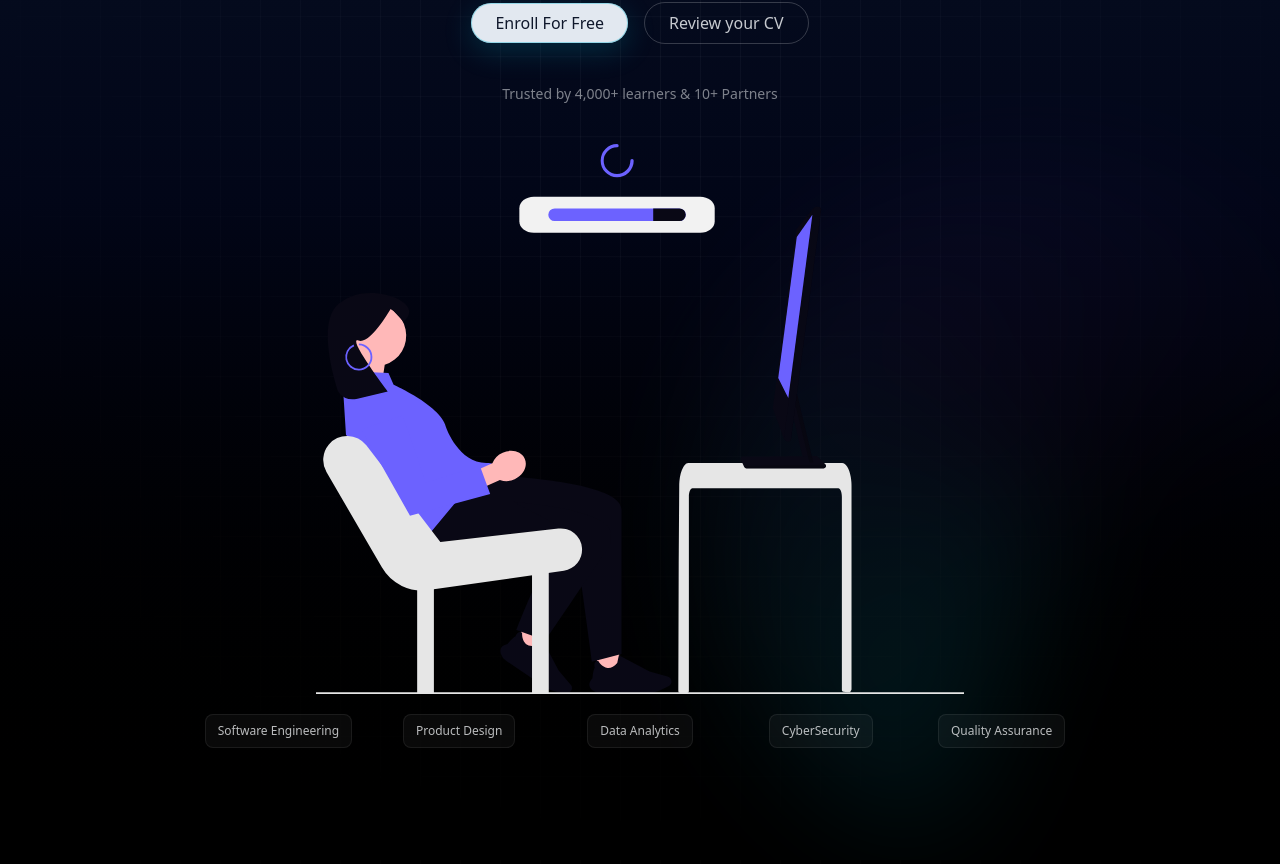
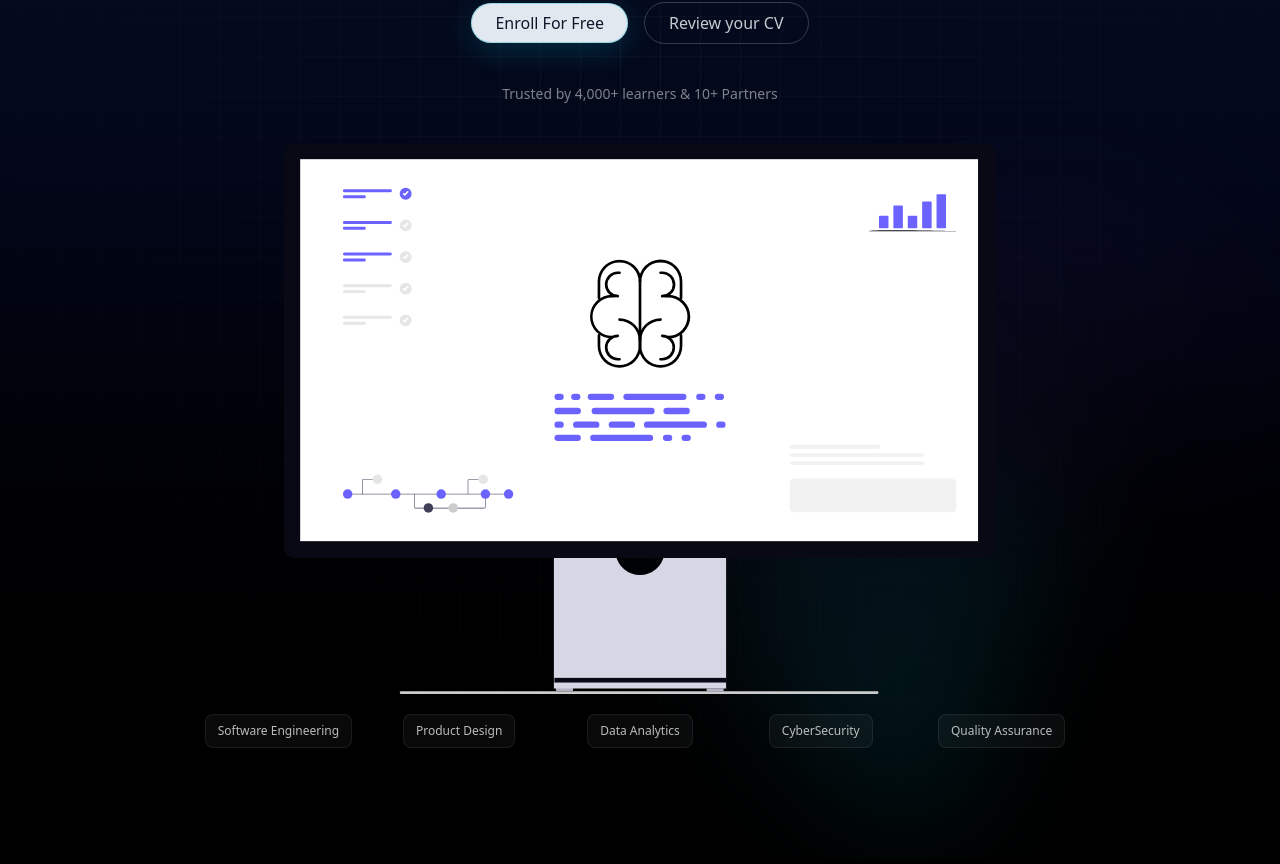
Before and after one commit to oluwaferanmi-jo/InternX, a Next.js app: page / in a window 1280 px wide. Shown: the part 467-1331 px from the top of the page. Built offline with nearby package versions, Linux system fonts and the light colour scheme.

Commit message:
fix:changed divider art to agent

```diff
--- a/components/sections/DividerArt.tsx
+++ b/components/sections/DividerArt.tsx
@@ -12,7 +12,7 @@ export default function DividerArt() {
         style={{ aspectRatio: "1200 / 600" }}
       >
         <Image
-          src="/rest.svg" // <- your exported asset
+          src="/agent.svg" // <- your exported asset
           alt="Astract"
           fill
           priority
```
Also changed, not shown: public/agent.svg (renamed from public/undraw_ai-agent_pdkp.svg).
